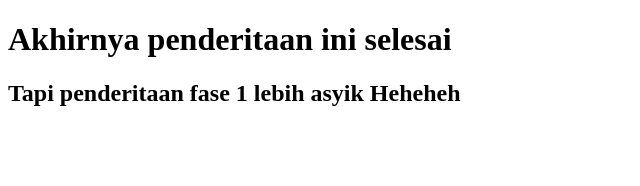
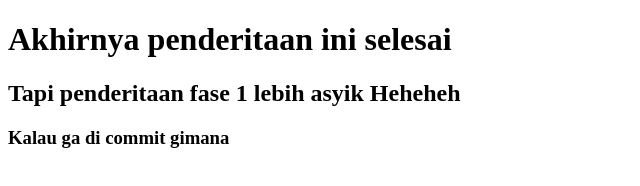
Before and after one commit to semmiverian/orion-fox-lulus, a plain HTML site: page index.html in a window 1280 px wide. Shown: the whole page, without its empty margins (0-640 px from the left). Drawn offline with Linux system fonts and the light colour scheme.

Commit message:
tambah h3

```diff
--- a/index.html
+++ b/index.html
@@ -9,5 +9,7 @@
   <h1>Akhirnya penderitaan ini selesai</h1>
 
   <h2>Tapi penderitaan fase 1 lebih asyik Heheheh</h2>
+
+  <h3>Kalau ga di commit gimana</h3>
 </body>
 </html>
```
